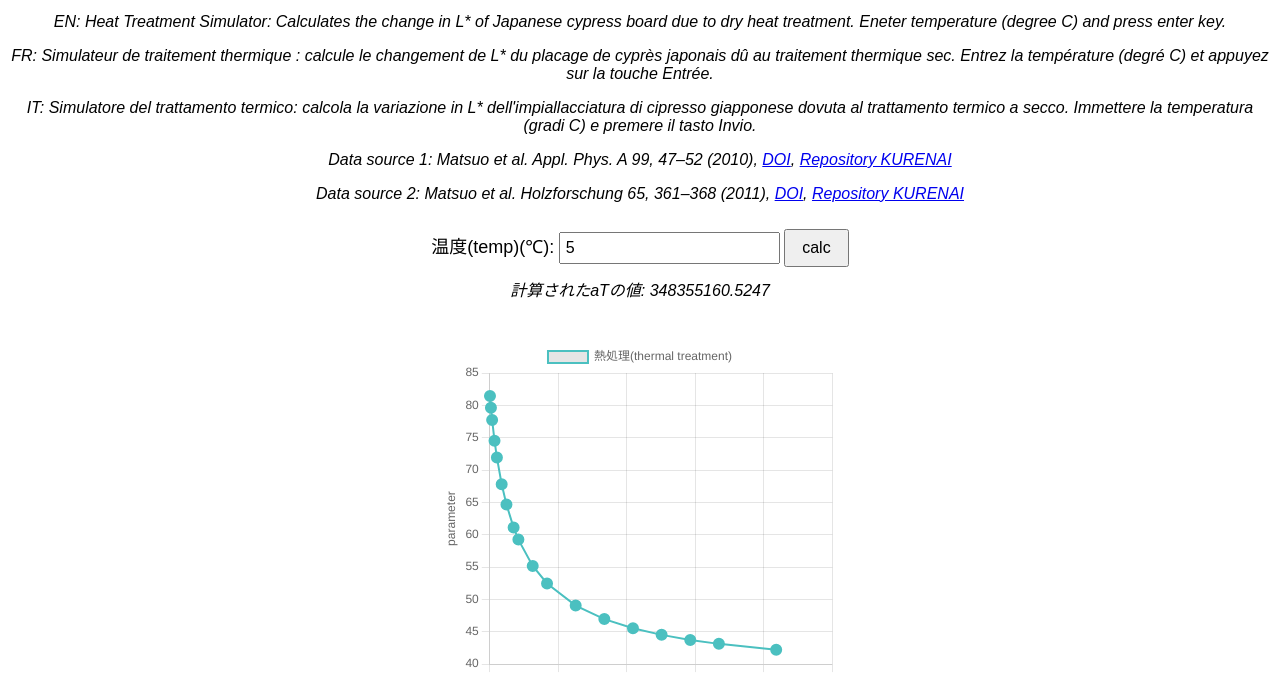
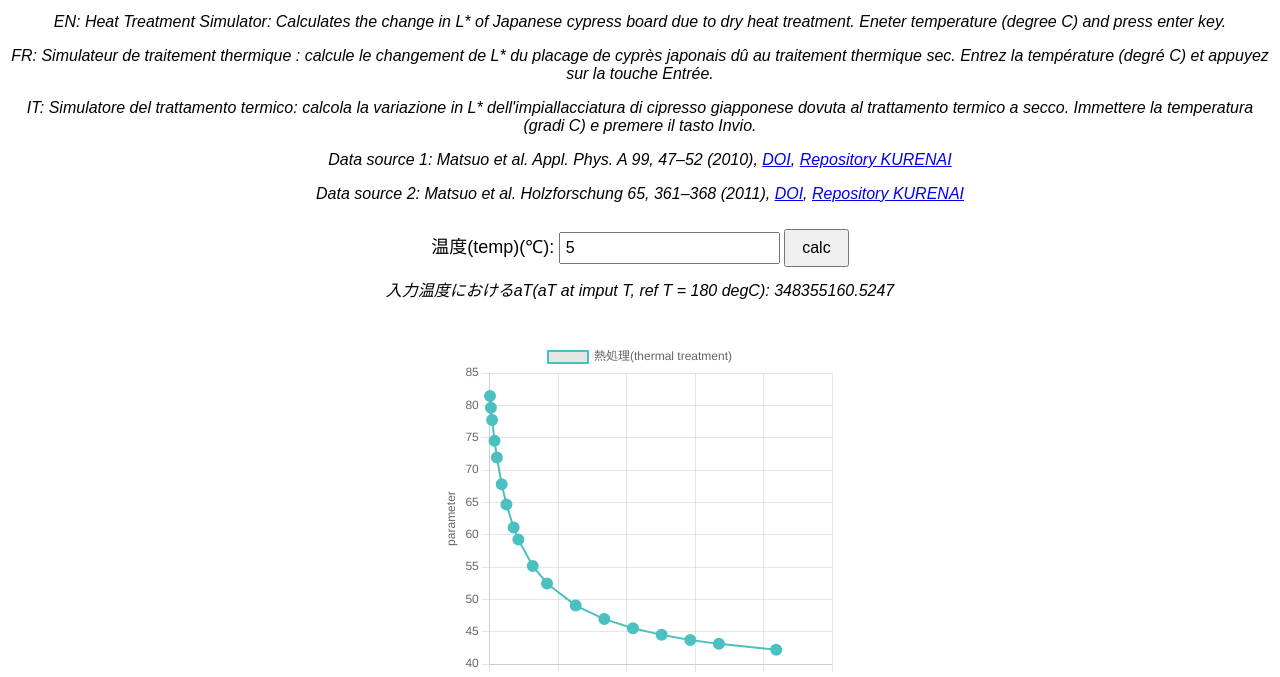
Before and after one commit to Matsuo-Ueda/TTWsimulator, a plain HTML site: page hinoki_radial_DTT.html in a window 1280 px wide. Both pictures are taken after typing "5" into the empty fields and a click on the button "calc". Shown: the part 116-793 px from the top of the page. Drawn offline with nearby package versions, Linux system fonts and the light colour scheme.

Commit message:
Update hinoki_radial_DTT.html

```diff
--- a/hinoki_radial_DTT.html
+++ b/hinoki_radial_DTT.html
@@ -117,7 +117,7 @@
 
             var a = calculateA(inputT);
 
-            document.getElementById("aValue").innerText = "計算されたaTの値: " + a.toFixed(4);
+            document.getElementById("aValue").innerText = "入力温度におけるaT(aT at imput T, ref T = 180 degC): " + a.toFixed(4);
 
             var data1 = calculateGraphData(a);
             var data2 = calculateGraphData(a); // 同じデータを使用
```
